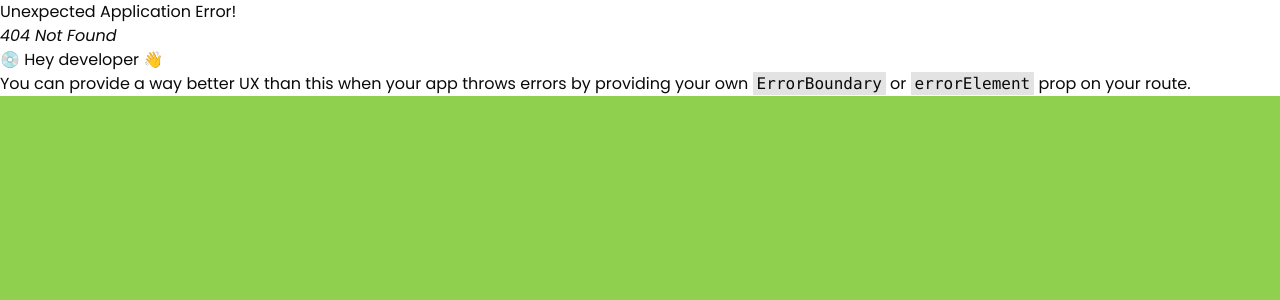
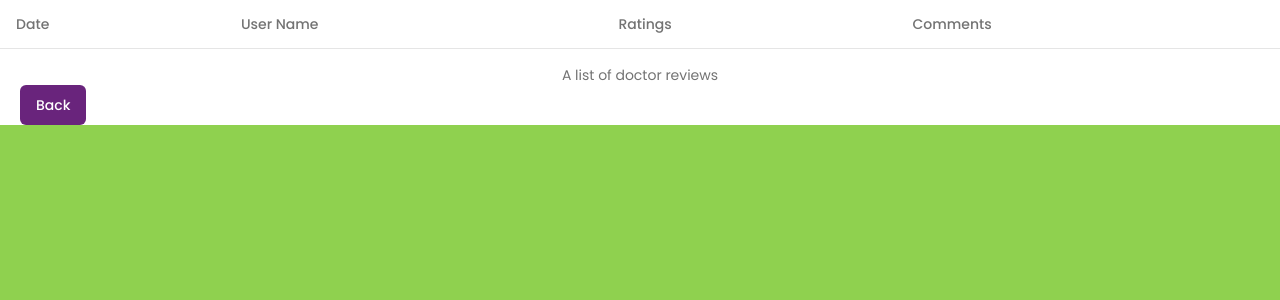
Before and after one commit to yosshh/careCritic-frontend, a React (Vite) app: page /reviews/doctor/1 in a window 1280 px wide. Before the commit this address had no page. Shown: the top 300 px of the page. Built offline with nearby package versions, Linux system fonts and the light colour scheme.

Commit message:
add review table for doctors and hospitals

```diff
--- a/src/components/DoctorCard.jsx
+++ b/src/components/DoctorCard.jsx
@@ -5,15 +5,17 @@ import { Avatar, AvatarImage } from "./ui/avatar";
 import { Award, Contact, GraduationCap, Mail } from "lucide-react";
 import Navbar from "./shared/Navbar";
 import { useSelector, useDispatch } from "react-redux";
-import { useParams } from "react-router-dom";
+import { useNavigate, useParams } from "react-router-dom";
 import { setSingleDoctor } from "@/redux/doctorSlice";
 import axios from "axios";
 import { DOCTOR_API_END_POINT, APPOINTMENT_API_END_POINT } from "@/constants";
 import { toast } from "sonner";
 import "react-datepicker/dist/react-datepicker.css";
 import "react-time-picker/dist/TimePicker.css";
+import { Button } from "./ui/button";
 
 const DoctorCard = () => {
+  const navigate = useNavigate()
   const dispatch = useDispatch();
   const { singleDoctor } = useSelector((store) => store.doctor);
   const { user } = useSelector((store) => store.auth);
@@ -35,13 +37,16 @@ const DoctorCard = () => {
         );
         if (res.data.success) {
           dispatch(setSingleDoctor(res.data.data));
-          const isAlreadyBooked = res.data.data.appointments?.some(
-            (appointment) => appointment.user === user?._id
+
+          // Check if the user has already booked an appointment
+          const isAlreadyBooked = res.data.data?.appointments?.some(
+            (appointments) => appointments.user === user?._id
           );
-          setIsBooked(isAlreadyBooked || false);
+          setIsBooked(isAlreadyBooked);
         }
       } catch (error) {
         console.log(error);
+        toast.error("Failed to load doctor details.");
       }
     };
     fetchSingleDoctor();
@@ -71,13 +76,16 @@ const DoctorCard = () => {
       );
 
       if (res.data.success) {
+        // Fetch latest doctor data after successful booking
+        const updatedDoctorRes = await axios.get(
+          `${DOCTOR_API_END_POINT}/getDoctors/${doctorId}`,
+          { withCredentials: true }
+        );
+        if (updatedDoctorRes.data.success) {
+          dispatch(setSingleDoctor(updatedDoctorRes.data.data));
           setIsBooked(true);
-        const updatedSingleDoctor = {
-          ...singleDoctor,
-          appointments: [...singleDoctor.appointments, { user: user?._id }],
-        };
-        dispatch(setSingleDoctor(updatedSingleDoctor));
-        toast.success(res.data.message);
+          toast.success("Appointment booked successfully.");
+        }
       }
     } catch (error) {
       console.log(error);
@@ -99,7 +107,10 @@ const DoctorCard = () => {
               <p>{singleDoctor?.experienceInYears}+ yrs experience</p>
             </div>
           </div>
-
+          <Button
+          onClick={()=> navigate(`/reviews/doctor/${doctorId}}`)}
+        >Reviews
+        </Button>
         </div>
 
         {/* Doctor details */}
@@ -120,10 +131,10 @@ const DoctorCard = () => {
             <GraduationCap />
             <span>{singleDoctor?.qualification}</span>
           </div>
+        </div>
 
-        </div>
         {/* Booking Details */}
-        <div className="p-4 bg-[#FFF6DA] rounded-md23 z-20 ">
+        <div className="p-4 bg-[#FFF6DA] rounded-md shadow-lg">
           <h4 className="text-lg font-semibold text-[#B82132] mb-4">
             Book Appointment
           </h4>
@@ -170,7 +181,7 @@ const DoctorCard = () => {
           </div>
 
           <button
-              onClick={bookAppointmentHandler}
+            onClick={isBooked ? null : bookAppointmentHandler}
             disabled={isBooked}
             className={`w-full p-2 text-white rounded-md ${
               isBooked ? "bg-gray-600 cursor-not-allowed" : "bg-[#FFA09B]"
--- /dev/null
+++ b/src/components/DoctorReview.jsx
@@ -0,0 +1,39 @@
+// import { useSelector } from 'react-redux'
+// import { Badge } from './ui/badge'
+import { useNavigate } from 'react-router-dom'
+import { Button } from './ui/button'
+import { Table, TableBody, TableCaption, TableHead, TableHeader, TableRow } from './ui/table'
+
+const DoctorReview = () => {
+    const navigate = useNavigate()
+  return (
+   <div>
+               <Table>
+                   <TableCaption>A list of doctor reviews</TableCaption>
+                   <TableHeader>
+                       <TableRow>
+                           <TableHead>Date</TableHead>
+                           <TableHead>User Name</TableHead>
+                           <TableHead>Ratings</TableHead>
+                           <TableHead>Comments</TableHead>
+                       </TableRow>
+                   </TableHeader>
+                   <TableBody>
+                   {/* {
+                           allAppliedJobs.length <= 0 ? <span>You have not applied for any job yet.</span> : allAppliedJobs.map((appliedJob) => (
+                               <TableRow key={appliedJob._id}>
+                                   <TableCell>{appliedJob?.createdAt?.split("T")[0]}</TableCell>
+                                   <TableCell>{appliedJob.job?.title}</TableCell>
+                                   <TableCell>{appliedJob.job?.company?.companyName}</TableCell>
+                                   <TableCell className="text-right"><Badge className={`${appliedJob?.status === "rejected" ? 'bg-red-400' : appliedJob.status === 'pending' ? 'bg-gray-400' : 'bg-green-400'}`}>{appliedJob.status.toUpperCase()}</Badge></TableCell>
+                               </TableRow>
+                           ))
+                       } */}
+                   </TableBody>
+               </Table>
+               <Button className='bg-[#69247C] hover:bg-[#b664cc] text-white mx-5' onClick={()=> navigate(`/doctors`)}>Back</Button>
+           </div>
+  )
+}
+
+export default DoctorReview
--- a/src/components/Doctors.jsx
+++ b/src/components/Doctors.jsx
@@ -2,10 +2,14 @@ import Navbar from "./shared/Navbar";
 import Doctor from "./Doctor";
 import FilterCardForDoctor from "./FilterCardForDoctor";
 import { useSelector } from "react-redux";
+import useGetAllDoctors from "@/hooks/useGetAllDoctors";
 
 const Doctors = () => {
   // Extracting doctors from the Redux store
-  const { doctors = [] } = useSelector((store) => store.doctor);
+  // const { doctors = [] } = useSelector((store) => store.doctor);
+  useGetAllDoctors();
+  const doctors = useSelector((state) => state.doctor.doctors);
+  console.log("Doctors in Redux:", doctors);
 
   return (
     <div className="bg-[#FEF9E1] min-h-screen">
--- a/src/components/Hospital.jsx
+++ b/src/components/Hospital.jsx
@@ -40,7 +40,7 @@ const Hospital = ({ hospital }) => {
         {/* Footer */}
         <div className='flex justify-between items-center mt-4'>
           <Button className='bg-[#69247C] hover:bg-[#b664cc] text-white' onClick={()=> navigate(`/description/hospital/${hospital?._id}`)}>Details</Button>
-          <Button className="bg-[#F83002] hover:bg-[#eb5a64f6] text-white px-6 py-2">View Hospital</Button>
+          <Button className="bg-[#F83002] hover:bg-[#eb5a64f6] text-white px-6 py-2" onClick={()=> navigate(`/reviews/hospital/${hospital?._id}`)}>Reviews</Button>
         </div>
       </div>
     </div>
--- /dev/null
+++ b/src/components/HospitalReview.jsx
@@ -0,0 +1,39 @@
+// import { useSelector } from 'react-redux'
+// import { Badge } from './ui/badge'
+import { useNavigate } from 'react-router-dom'
+import { Button } from './ui/button'
+import { Table, TableBody, TableCaption, TableHead, TableHeader, TableRow } from './ui/table'
+
+const HospitalReview = () => {
+    const navigate = useNavigate()
+  return (
+   <div>
+               <Table>
+                   <TableCaption>A list of hospital reviews</TableCaption>
+                   <TableHeader>
+                       <TableRow>
+                           <TableHead>Date</TableHead>
+                           <TableHead>User Name</TableHead>
+                           <TableHead>Ratings</TableHead>
+                           <TableHead>Comments</TableHead>
+                       </TableRow>
+                   </TableHeader>
+                   <TableBody>
+                   {/* {
+                           allAppliedJobs.length <= 0 ? <span>You have not applied for any job yet.</span> : allAppliedJobs.map((appliedJob) => (
+                               <TableRow key={appliedJob._id}>
+                                   <TableCell>{appliedJob?.createdAt?.split("T")[0]}</TableCell>
+                                   <TableCell>{appliedJob.job?.title}</TableCell>
+                                   <TableCell>{appliedJob.job?.company?.companyName}</TableCell>
+                                   <TableCell className="text-right"><Badge className={`${appliedJob?.status === "rejected" ? 'bg-red-400' : appliedJob.status === 'pending' ? 'bg-gray-400' : 'bg-green-400'}`}>{appliedJob.status.toUpperCase()}</Badge></TableCell>
+                               </TableRow>
+                           ))
+                       } */}
+                   </TableBody>
+               </Table>
+               <Button className='bg-[#69247C] hover:bg-[#b664cc] text-white mx-5' onClick={()=> navigate(`/hospital`)}>Back</Button>
+           </div>
+  )
+}
+
+export default HospitalReview
--- a/src/components/Hospitals.jsx
+++ b/src/components/Hospitals.jsx
@@ -2,11 +2,16 @@ import FilterCard from "./FilterCard";
 import Navbar from "./shared/Navbar";
 import Hospital from "./Hospital";
 import { useSelector } from "react-redux";
+import useGetAllHospitals from "@/hooks/useGetAllHospitals";
 
 // const hospitalArray = [1, 2, 3, 4, 5, 6, 7, 8, 9];
 
 const Hospitals = () => {
-  const { hospitals = [] } = useSelector((store) => store.hospital);
+
+  useGetAllHospitals()
+  const hospitals = useSelector((state)=> state.hospital.hospitals)
+  console.log("Hospitals in redux", hospitals);
+  // const { hospitals = [] } = useSelector((store) => store.hospital);
   return (
     <div className="bg-[#FEF9E1] min-h-screen">
       <Navbar />
--- a/src/components/UserProfile.jsx
+++ b/src/components/UserProfile.jsx
@@ -4,8 +4,6 @@ import { Avatar, AvatarImage } from "./ui/avatar";
 import { Button } from "./ui/button";
 import { Contact, Mail, Pen } from "lucide-react";
 import UpdateUserProfileDialog from "./UpdateUserProfileDialog";
-// import { Badge } from "./ui/badge";
-// import { Label } from "./ui/label";
 import { useState } from "react";
 import { useSelector } from "react-redux";
 
--- /dev/null
+++ b/src/redux/apponintmentSlice.js
@@ -0,0 +1,16 @@
+import { createSlice } from "@reduxjs/toolkit";
+
+const appointmentSlice = createSlice({
+    name:"doctor",
+    initialState:{
+        appointments: null
+    },
+    reducers:{
+        // actions
+        setAppointment:(state,action)=> {
+            state.appointments = action.payload;
+        },
+    }
+});
+export const {setAppointment} = appointmentSlice.actions;
+export default appointmentSlice.reducer
--- a/src/redux/store.js
+++ b/src/redux/store.js
@@ -2,12 +2,14 @@ import { configureStore } from "@reduxjs/toolkit";
 import authSlice from "./authSlice";
 import doctorSlice from "./doctorSlice";
 import hospitalSlice from "./hospitalSlice"
+import appointmentSlice from "./apponintmentSlice"
 
 const store = configureStore({
   reducer: {
     auth: authSlice,
     doctor: doctorSlice,
-    hospital: hospitalSlice
+    hospital: hospitalSlice,
+    appointment: appointmentSlice,
   },
 });
 
```
Also changed, not shown: src/App.jsx (+10 -0 lines). Lines whose indentation alone changed are shown as unchanged.
